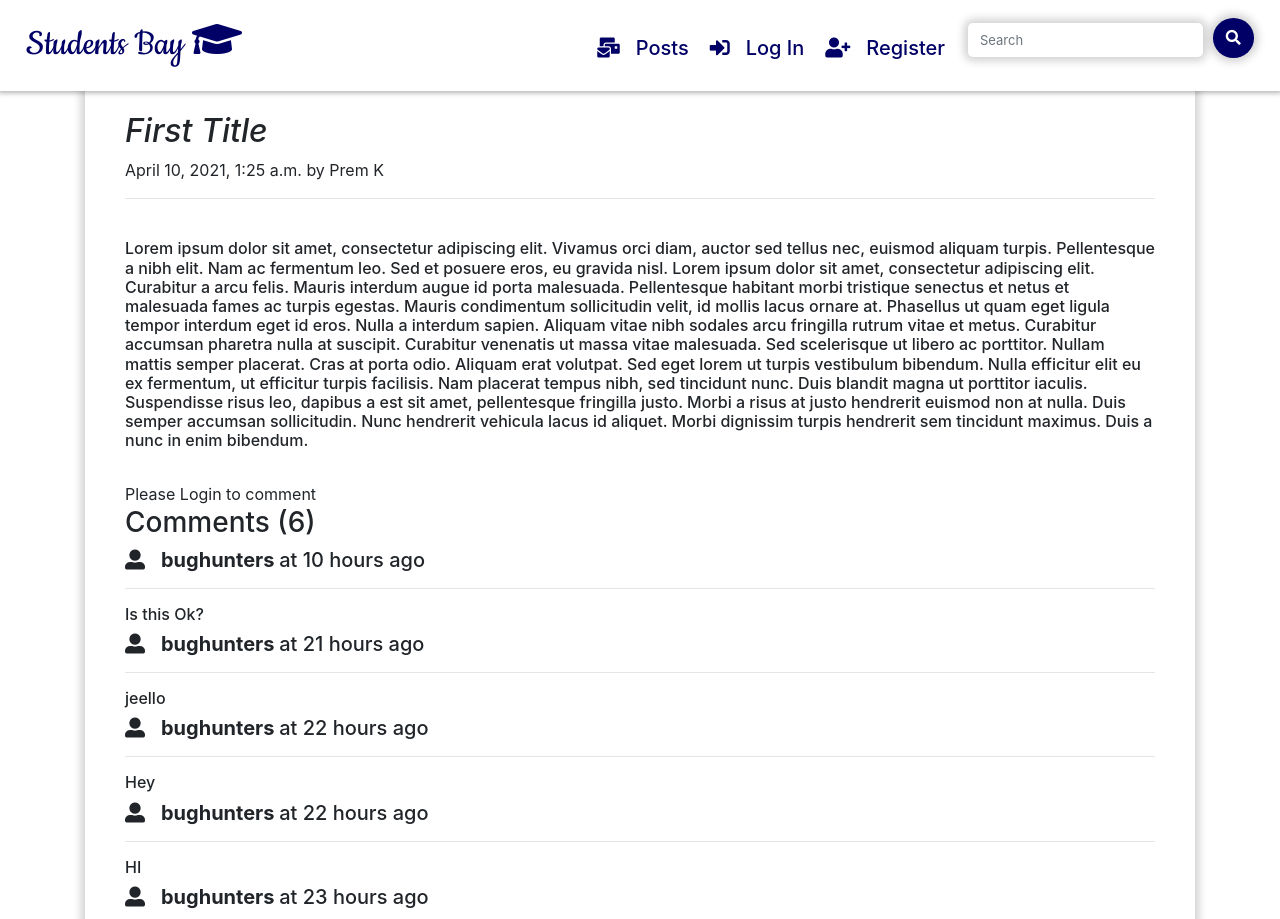
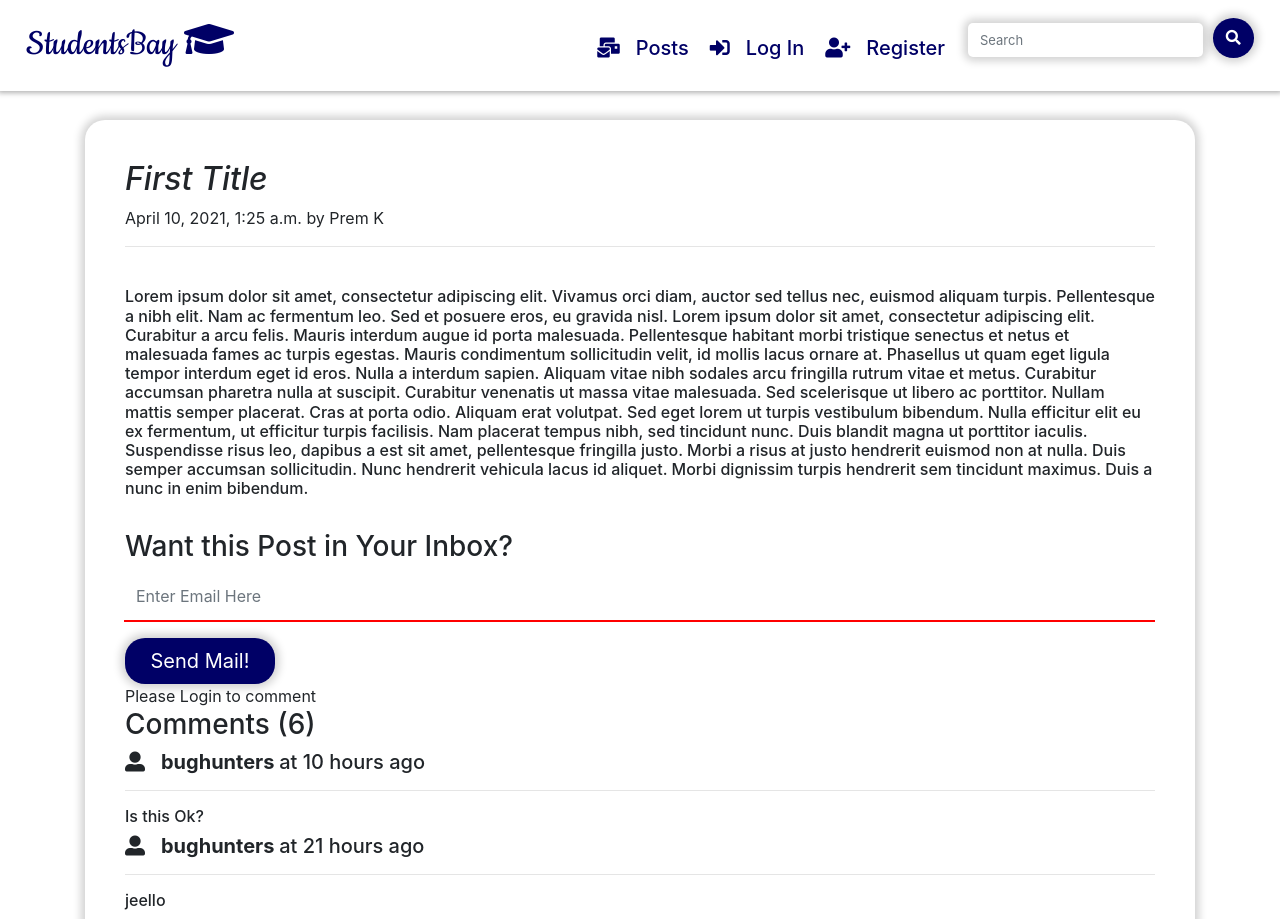
Before and after one commit to kothawleprem/StudentsBay, a Django app: a page that uses templates/base.html in a window 1280 px wide. Shown: the top 919 px of the page. Run offline with Django 3.2, Linux system fonts and the light colour scheme; data comes from the database, SQL or seed files in the repository; both versions use the stored data as it was after the commit; some libraries are stand-ins or nearby versions; some web fonts are replaced.

Commit message:
Most Complete

```diff
--- a/StudentsBay/settings.py
+++ b/StudentsBay/settings.py
@@ -119,6 +119,12 @@ USE_L10N = True
 
 USE_TZ = True
 
+EMAIL_HOST = 'smtp.gmail.com'
+EMAIL_PORT = 587
+EMAIL_USE_TLS = True
+EMAIL_HOST_USER = "bughuntersindia@gmail.com"
+EMAIL_HOST_PASSWORD = "chinmayprem@123"
+
 
 # Static files (CSS, JavaScript, Images)
 # https://docs.djangoproject.com/en/3.2/howto/static-files/
--- a/posts/views.py
+++ b/posts/views.py
@@ -1,10 +1,13 @@
 from django.shortcuts import render,HttpResponse,redirect
 from django.contrib import messages
 from .models import Post,PostComment
-
+from django.core.mail import send_mail
+from django.conf import settings
+from django.core.mail import EmailMultiAlternatives
 # Create your views here.
 def postHome(request):
     allPosts = Post.objects.all().order_by('-sno')
+
     context = {
         'allPosts' : allPosts,
     }
@@ -12,6 +15,10 @@ def postHome(request):
 
 def post(request, slug):
     post = Post.objects.filter(slug=slug).first()
+    global postcontent
+    global posttitle
+    postcontent = post.content
+    posttitle = post.title
     post.save()
     comments = PostComment.objects.filter(post=post).order_by('-sno')
     context = {
@@ -34,7 +41,16 @@ def postComment(request):
 
 def emailme(request):
     if request.method == "POST":
-        content = request.POST.get("uemail")
+        uemail = request.POST.get("uemail")
         # content = request.POST.get("value")
-        print(content)
+        print(uemail)
+        print(postcontent)
+        print(posttitle)
+        subject, from_email, to = 'Your Post From StudentsBay has Arrived!!!', settings.EMAIL_HOST_USER,uemail
+        text_content = 'Chart Sent Successfully'
+        html_content = f"<center><h1>{posttitle}</h1></center>{postcontent}"
+        msg = EmailMultiAlternatives(subject, text_content, from_email, [to])
+        msg.attach_alternative(html_content, "text/html")
+        msg.send()
+
     return redirect(f'/posts')
--- a/templates/base.html
+++ b/templates/base.html
@@ -2,7 +2,7 @@
 <!DOCTYPE html>
 <html lang="en">
   <head>
-   <title>Students Bay</title>
+   <title>StudentsBay</title>
         <meta charset="utf-8">
         <meta name="viewport" content="width=device-width, initial-scale=1">
         <link rel="stylesheet" href="https://maxcdn.bootstrapcdn.com/bootstrap/4.5.2/css/bootstrap.min.css">
@@ -601,7 +601,7 @@ footer {
   <body>
         <nav class="navbar navbar-expand-md fixed-top" id="navs">
             <a class="navbar-brand" href="/"  style="color: #000066; margin-left: 10px; margin-top: 5px;">
-                <h1 style="font-family: Cookie;">Students Bay <i class="fas fa-graduation-cap"></i></h1>
+                <h1 style="font-family: Cookie;">StudentsBay <i class="fas fa-graduation-cap"></i></h1>
             </a>
 
             <button class="navbar-toggler" type="button" data-toggle="collapse" data-target="#collapsibleNavbar">
--- a/templates/home/home.html
+++ b/templates/home/home.html
@@ -114,11 +114,11 @@
                     <div class="col-md-12">
                         <div class="card intro_card animate__animated animate__zoomIn">
                             <div class="card-body">
-                                <h1 style="font-family: Cookie;">Students Bay &nbsp; <i class="fas fa-graduation-cap"></i></h1>
+                                <h1 style="font-family: Cookie;">StudentsBay &nbsp; <i class="fas fa-graduation-cap"></i></h1>
                                 <hr class="intro_hr" align="left">
                                 <br>
                                 <h6>
-                                    Students Bay is your very own portal for all alerts and notifications concerned with your college.
+                                    StudentsBay is your very own portal for all alerts and notifications concerned with your college.
                                     <br><br><br>
                                     Find out what features are we providing mentioned below...
                                 </h6>
--- a/templates/posts/post.html
+++ b/templates/posts/post.html
@@ -19,6 +19,9 @@
     width: 150px;
 }
 </style>
+<br>
+<br>
+
         <div class="container">
             <div class="row">
                 <div class="col-md-12">
@@ -31,6 +34,17 @@
                             <br>
                             <h6>{{post.content | safe}}</h6>
                             <br>
+                            <h3>Want this Post in Your Inbox?</h3>
+                            <form action='/posts/emailme' method='post'>
+    {% csrf_token %}
+    <div class="input-group mb-3">
+        <div class="input-group-prepend">
+            <i class="fas fa-email"></i>
+        </div>
+        <input type="text" class="form-control  comment_box" name="uemail" placeholder="Enter Email Here">
+    </div>
+    <button type="submit" class="comment_submit btn-lg" >Send Mail!</button>
+</form>
                             {% if user.is_authenticated %}
                             <h3>Comment Your Queries!!!</h3>
                             <form action="/posts/postComment" method="post">
@@ -44,16 +58,6 @@
 {% else %}
 Please Login to comment
 {% endif %}
-{% comment %} <form action='/posts/emailme' method='post'>
-    {% csrf_token %}
-    <div class="input-group mb-3">
-        <div class="input-group-prepend">
-            <i class="fas fa-email"></i>
-        </div>
-        <input type="text" class="form-control login_form" name="uemail"  placeholder="Email">
-    </div>
-    <button type="submit" class="btn btn-success btn-lg btn-block" name="{{post.content | safe}}">Submit</button> {% endcomment %}
-
 <div class="row">
     <div class="col-md-12">
         <h3>Comments ({{comments.count}})</h3>
@@ -75,6 +79,6 @@ Please Login to comment
 </div>
 </div>
 </div>
-</body>
+<br>
 
 {% endblock body %}
--- a/templates/posts/postHome.html
+++ b/templates/posts/postHome.html
@@ -45,7 +45,7 @@
                             <hr class="pop_post_hr" align="left">
                             <br>
                             <p class="card-text">
-                            <div class="preview">{{post.content| safe |truncatechars:300}}</div></p>
+                            <div class="preview">{{post.content | safe | truncatechars:300}}</div></p>
                             <br>
                             <a href="{{post.slug}}" class="btn btn-info">Continue reading</a>
                         </div>
@@ -56,6 +56,6 @@
 </div>
 
         {% endfor %}
-
+<br><br>
 
 {% endblock body %}
```
Also changed, not shown: db.sqlite3.
